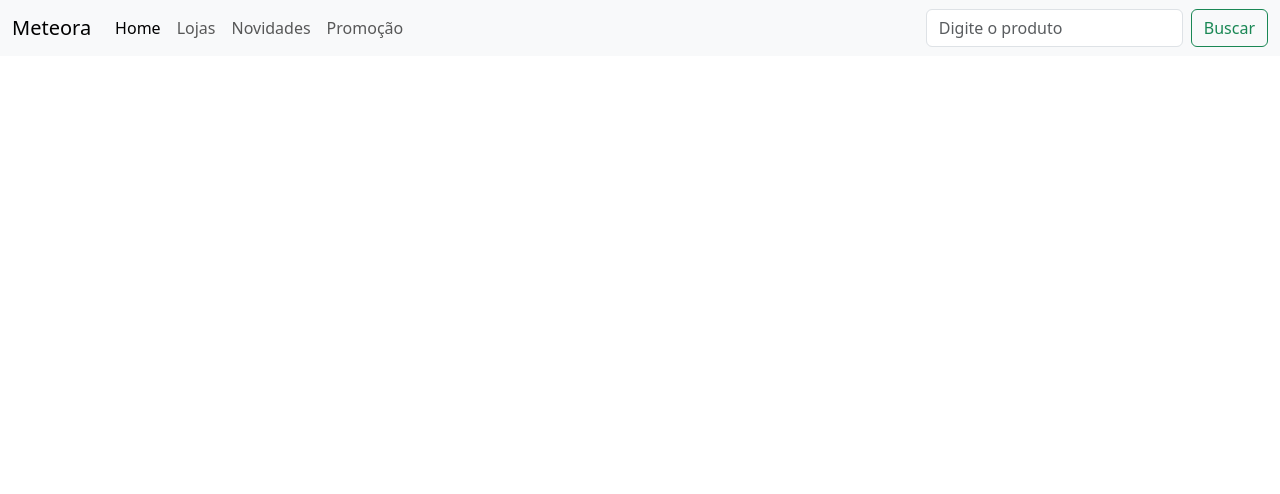
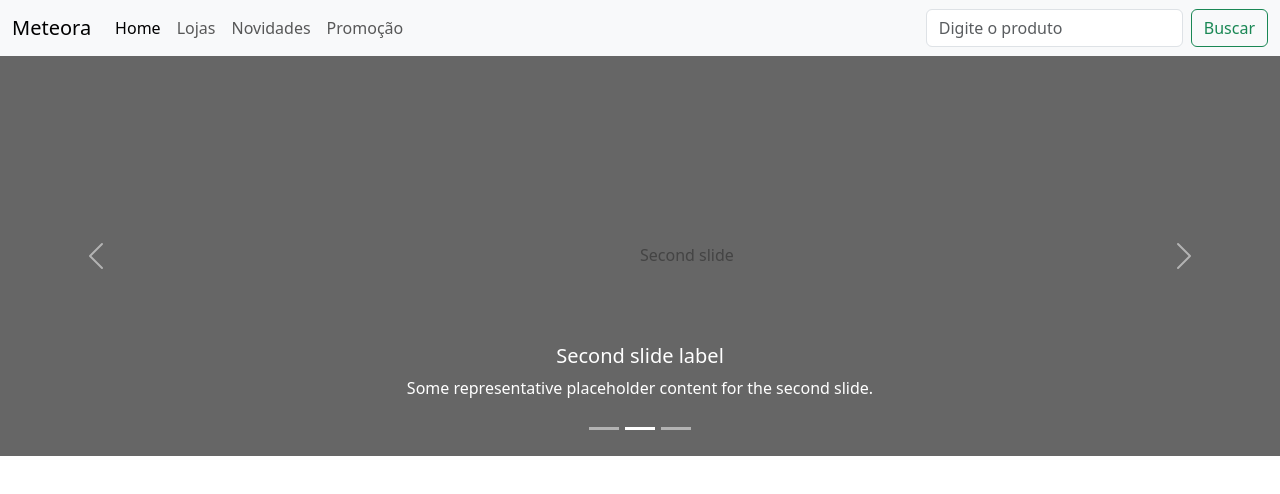
Before and after one commit to alcangio/Meteora, a plain HTML site: page index.html in a window 1280 px wide. Both pictures are taken after a click on the link "Meteora". Drawn offline with nearby package versions, Linux system fonts and the light colour scheme.

Commit message:
Incluído carrossel de imagens com autoplay.

```diff
--- a/index.html
+++ b/index.html
@@ -38,6 +38,46 @@
         </div>
       </nav>
 
+
+      <div id="carouselExampleCaptions" class="carousel slide" data-bs-ride="carousel">
+        <div class="carousel-indicators">
+          <button type="button" data-bs-target="#carouselExampleCaptions" data-bs-slide-to="0" class="active" aria-current="true" aria-label="Slide 1"></button>
+          <button type="button" data-bs-target="#carouselExampleCaptions" data-bs-slide-to="1" aria-label="Slide 2"></button>
+          <button type="button" data-bs-target="#carouselExampleCaptions" data-bs-slide-to="2" aria-label="Slide 3"></button>
+        </div>
+        <div class="carousel-inner">
+          <div class="carousel-item active">
+            <svg class="bd-placeholder-img bd-placeholder-img-lg d-block w-100" width="800" height="400" xmlns="http://www.w3.org/2000/svg" role="img" aria-label="Placeholder: First slide" preserveAspectRatio="xMidYMid slice" focusable="false"><title>Placeholder</title><rect width="100%" height="100%" fill="#777"></rect><text x="50%" y="50%" fill="#555" dy=".3em">First slide</text></svg>
+            <div class="carousel-caption d-none d-md-block">
+              <h5>First slide label</h5>
+              <p>Some representative placeholder content for the first slide.</p>
+            </div>
+          </div>
+          <div class="carousel-item">
+            <svg class="bd-placeholder-img bd-placeholder-img-lg d-block w-100" width="800" height="400" xmlns="http://www.w3.org/2000/svg" role="img" aria-label="Placeholder: Second slide" preserveAspectRatio="xMidYMid slice" focusable="false"><title>Placeholder</title><rect width="100%" height="100%" fill="#666"></rect><text x="50%" y="50%" fill="#444" dy=".3em">Second slide</text></svg>
+            <div class="carousel-caption d-none d-md-block">
+              <h5>Second slide label</h5>
+              <p>Some representative placeholder content for the second slide.</p>
+            </div>
+          </div>
+          <div class="carousel-item">
+            <svg class="bd-placeholder-img bd-placeholder-img-lg d-block w-100" width="800" height="400" xmlns="http://www.w3.org/2000/svg" role="img" aria-label="Placeholder: Third slide" preserveAspectRatio="xMidYMid slice" focusable="false"><title>Placeholder</title><rect width="100%" height="100%" fill="#555"></rect><text x="50%" y="50%" fill="#333" dy=".3em">Third slide</text></svg>
+            <div class="carousel-caption d-none d-md-block">
+              <h5>Third slide label</h5>
+              <p>Some representative placeholder content for the third slide.</p>
+            </div>
+          </div>
+        </div>
+        <button class="carousel-control-prev" type="button" data-bs-target="#carouselExampleCaptions" data-bs-slide="prev">
+          <span class="carousel-control-prev-icon" aria-hidden="true"></span>
+          <span class="visually-hidden">Previous</span>
+        </button>
+        <button class="carousel-control-next" type="button" data-bs-target="#carouselExampleCaptions" data-bs-slide="next">
+          <span class="carousel-control-next-icon" aria-hidden="true"></span>
+          <span class="visually-hidden">Next</span>
+        </button>
+      </div>
+
     <script src="https://cdn.jsdelivr.net/npm/bootstrap@5.3.3/dist/js/bootstrap.bundle.min.js" integrity="sha384-YvpcrYf0tY3lHB60NNkmXc5s9fDVZLESaAA55NDzOxhy9GkcIdslK1eN7N6jIeHz" crossorigin="anonymous"></script>
 </body>
 </html>
```
